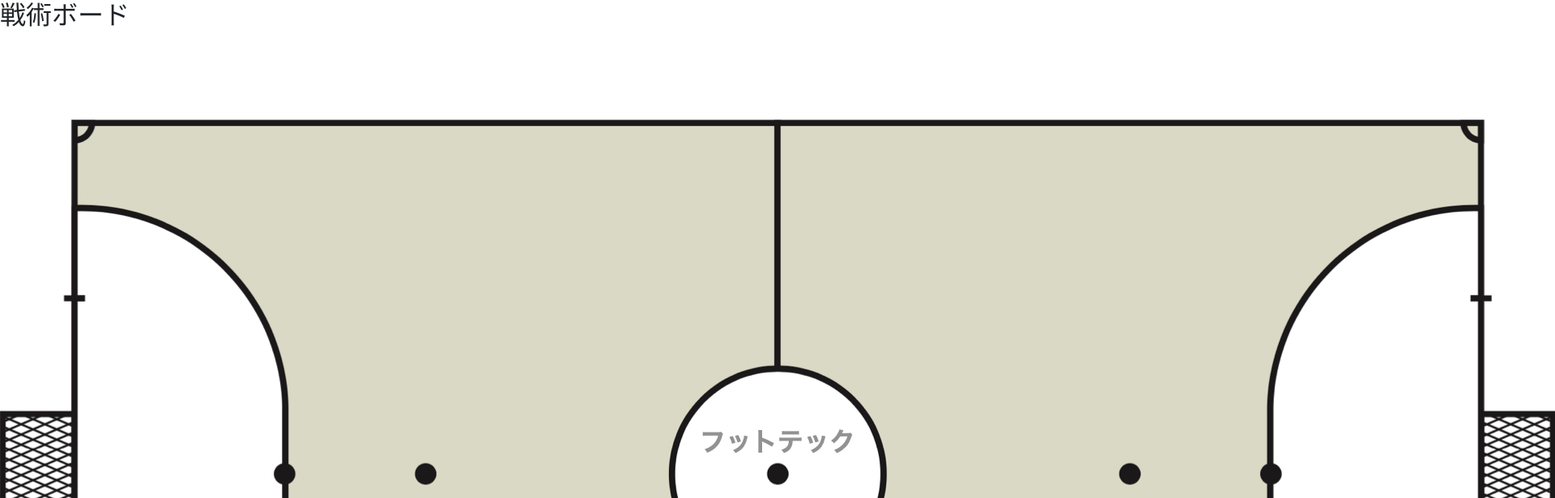
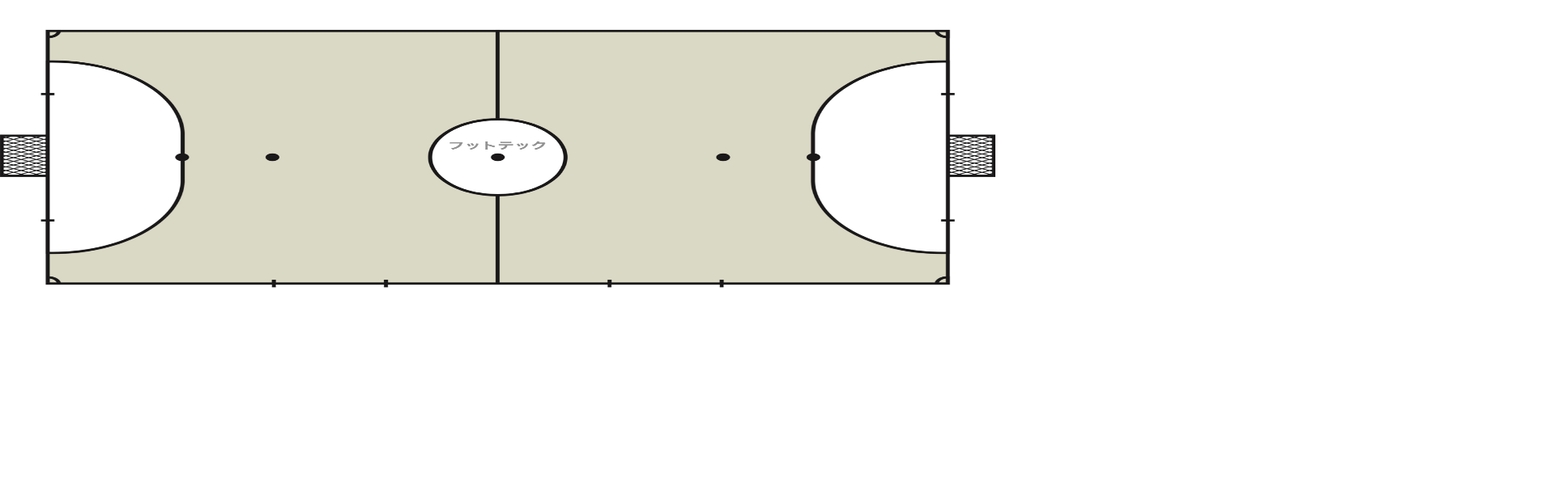
Before and after one commit to TakatsuNobuhiro/futsal_canvas_board, a Nuxt app: page / in a window 1280 px wide. Shown: the top 616 px of the page at 81% size, 1920 px wide, since content can reach past the window. Built offline with nearby package versions, Linux system fonts and the light colour scheme.

Commit message:
feat レスポンシブ対応

```diff
--- a/components/Board.vue
+++ b/components/Board.vue
@@ -1,5 +1,5 @@
 <template>
-  <div id="id">
+  <div id="canvas-container">
     <h2>戦術ボード</h2>
     <canvas id="canvas" width="2000" height="2000"></canvas>
   </div>
@@ -19,17 +19,33 @@
   mounted(){
     this.canvas = document.querySelector('#canvas')
     this.context = this.canvas.getContext('2d')
+    let width = this.context.clientWidth
+    let height = this.context.clientHeight
     if(this.context){
       const image = new Image();
       image.src = "image/board.png"
       image.onload = () => {
-        this.context.drawImage(image, 0, 0, 1920, 1080, 0, 0, 1920, 1080)
+        let scale = width / height
+        this.context.setTransform(scale,0,0,scale,0,0)
+        this.context.drawImage(image, 0, 0)
       }
     }
   }
 }
 </script>
 
+
 <style scoped>
-
+#canvas-container{
+  position: relative;
+  height: 0;
+  padding-top: 56.25%;
+}
+#canvas{
+  position: absolute;
+  top: 0;
+  left: 0;
+  width: 100%;
+  height: 100%;
+}
 </style>
```
Also changed, not shown: 1 other file (tests, documents, lock files or other folders).
